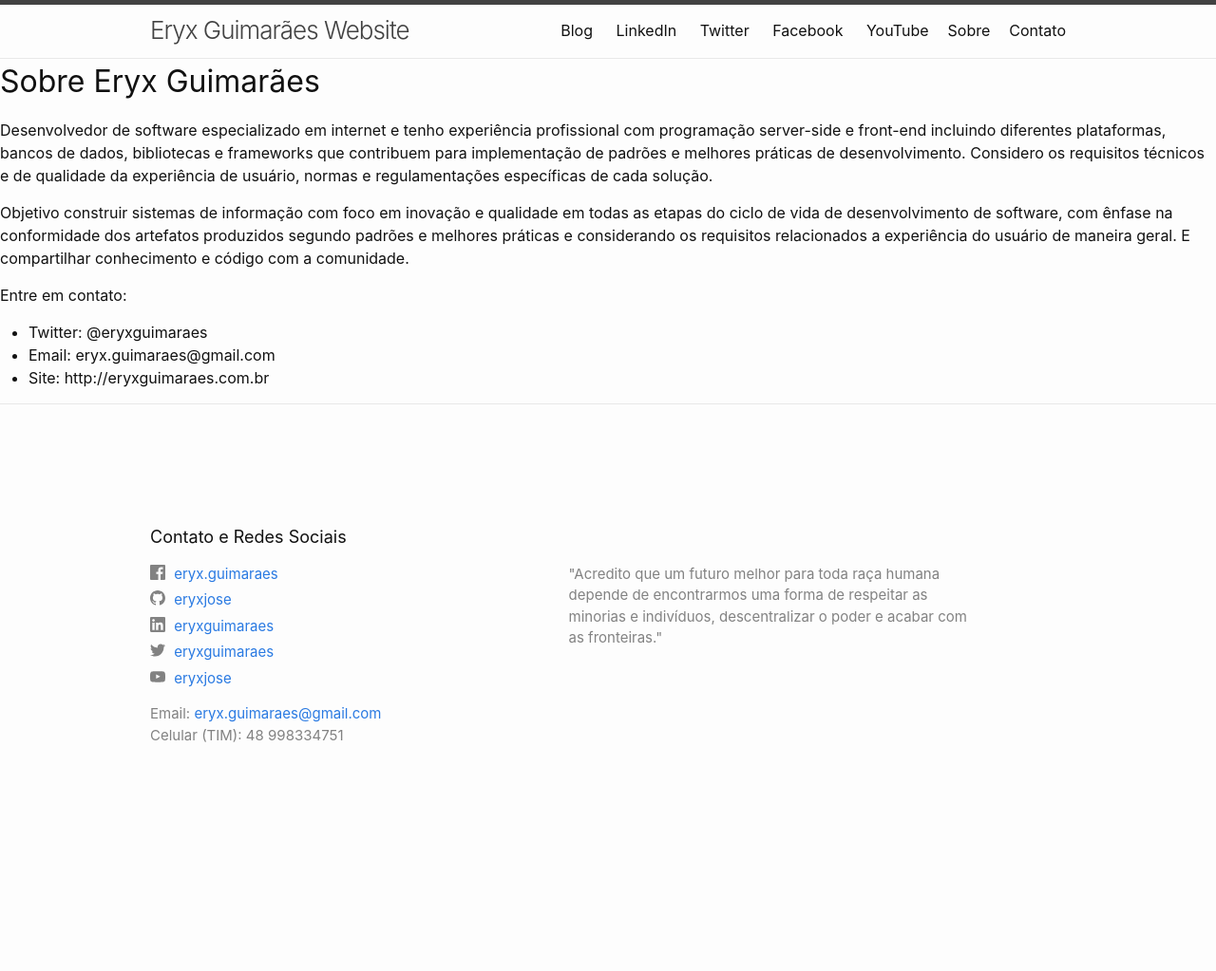
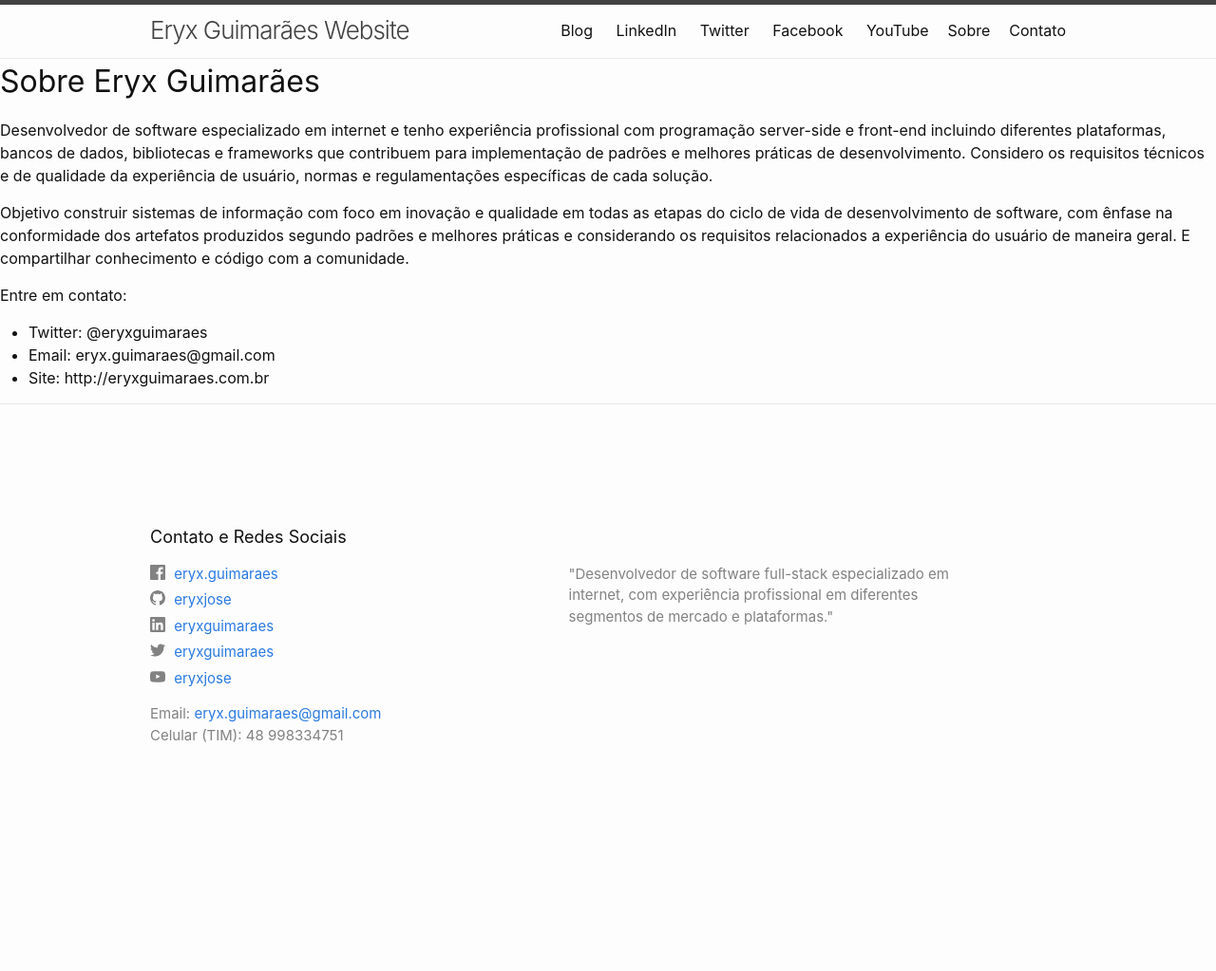
Before and after one commit to eryxjose/eryxjose.github.io, a Jekyll site: the page built from about.md, in a window 1280 px wide. Shown: the whole page at 95% size. Built offline with Jekyll 4.4.1, drawn with Linux system fonts in a browser that asks for light colours.

Commit message:
Alterado texto usado no título e rodapé

```diff
--- a/_config.yml
+++ b/_config.yml
@@ -21,7 +21,7 @@
 title: Eryx Guimarães Website
 email: eryx.guimaraes@gmail.com
 description: >- # this means to ignore newlines until "baseurl:"
-  "Acredito que um futuro melhor para toda raça humana depende de encontrarmos uma forma de respeitar as minorias e indivíduos, descentralizar o poder e acabar com as fronteiras."
+  "Desenvolvedor de software full-stack especializado em internet, com experiência profissional em diferentes segmentos de mercado e plataformas."
 baseurl: "" # the subpath of your site, e.g. /blog
 url: "http://www.eryxguimaraes.com.br" # the base hostname & protocol for your site, e.g. http://example.com
 twitter_username: eryxguimaraes
```
